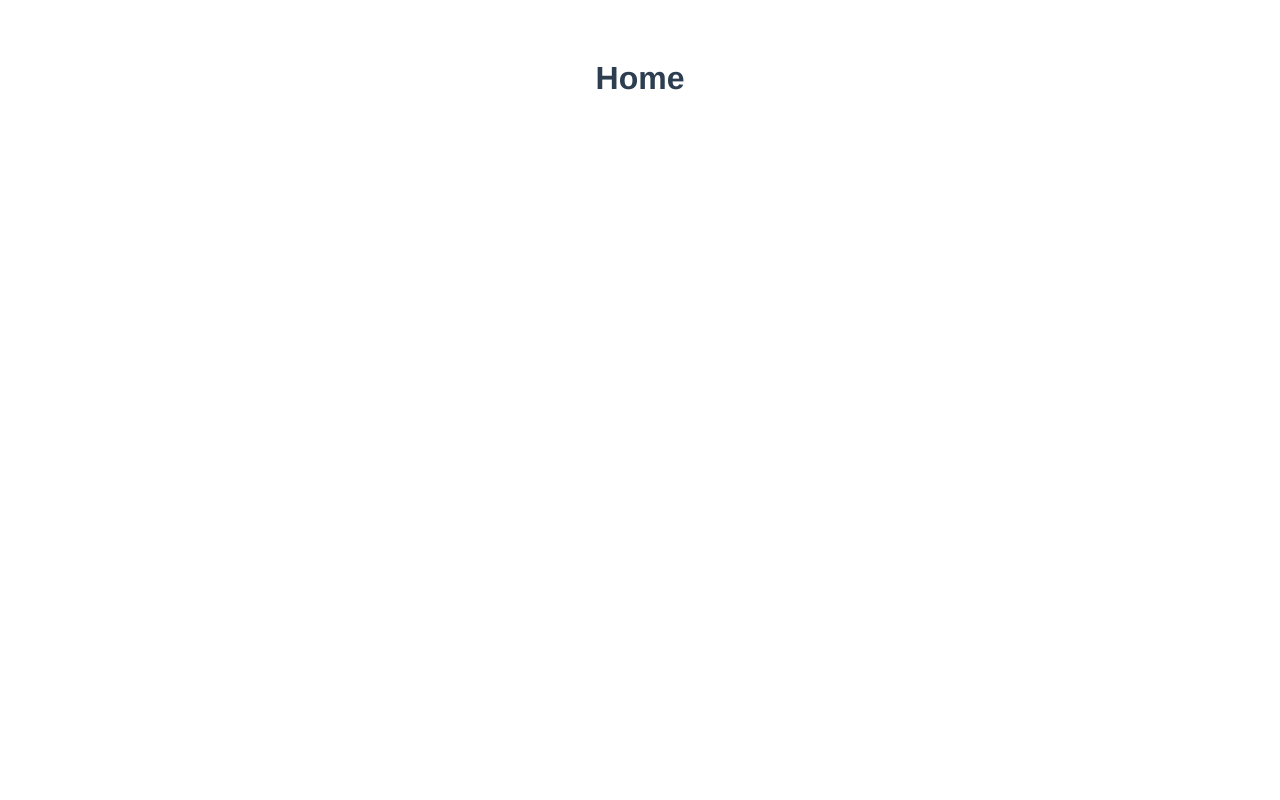
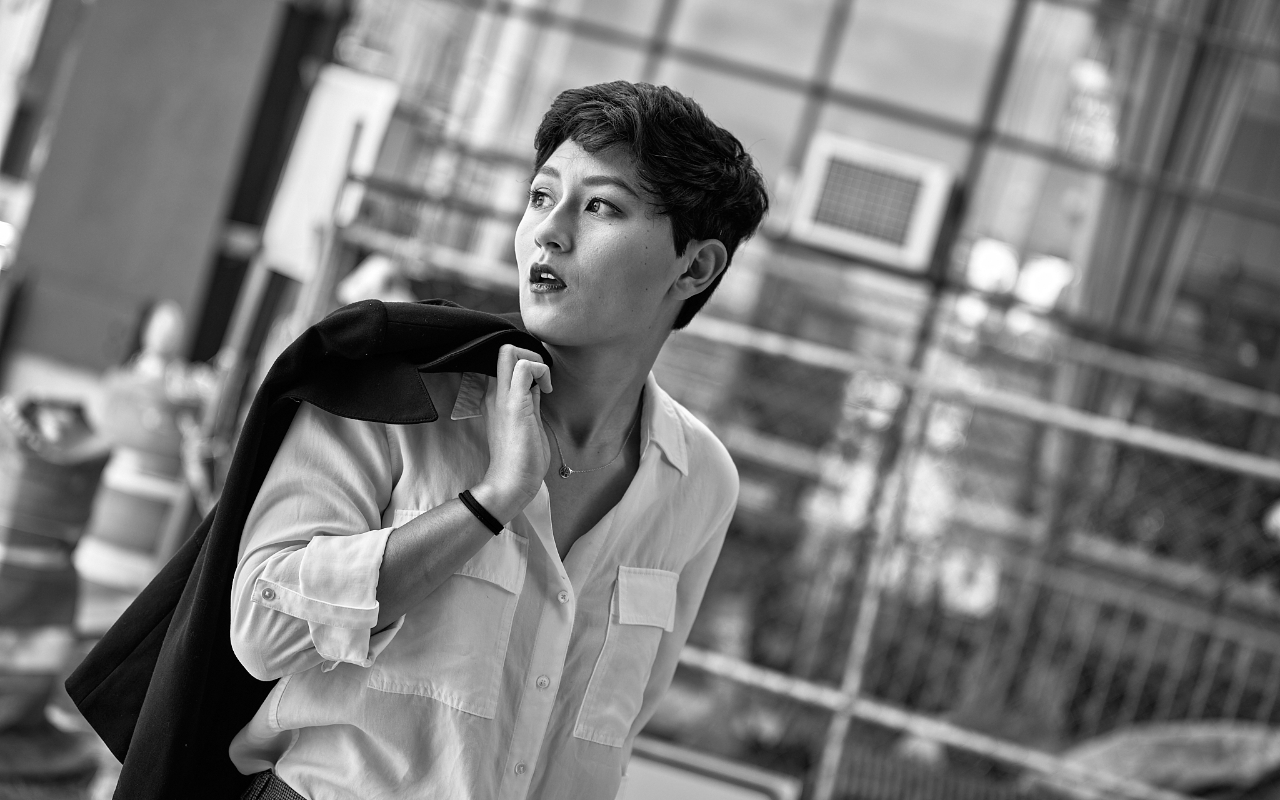
Before and after one commit to lmbneves/acxmc, a Vue app in the folder client/: page / in a window 1280 px wide. Built offline with nearby package versions, Linux system fonts and the light colour scheme.

Commit message:
add main vis to home

```diff
--- a/client/src/App.vue
+++ b/client/src/App.vue
@@ -23,6 +23,5 @@ export default {
   -moz-osx-font-smoothing: grayscale;
   text-align: center;
   color: #2c3e50;
-  margin-top: 60px;
 }
 </style>
--- a/client/src/main.js
+++ b/client/src/main.js
@@ -2,4 +2,6 @@ import { createApp } from 'vue'
 import App from './App.vue'
 import router from './router'
 
+import './assets/css/main.css'
+
 createApp(App).use(router).mount('#app')
--- a/client/src/views/Home.vue
+++ b/client/src/views/Home.vue
@@ -1,3 +1,19 @@
 <template>
-  <h1>Home</h1>
+  <div class="mainvisual">
+    <div class="mainvisual-bg"></div>
+  </div>
 </template>
+
+<style scoped>
+.mainvisual {
+  width: 100%;
+  height: 100vh;
+}
+
+.mainvisual-bg {
+  width: 100%;
+  height: 100%;
+  background: url("~@/assets/images/acxmc.jpg") center center no-repeat;
+  background-size: cover;
+}
+</style>
```
